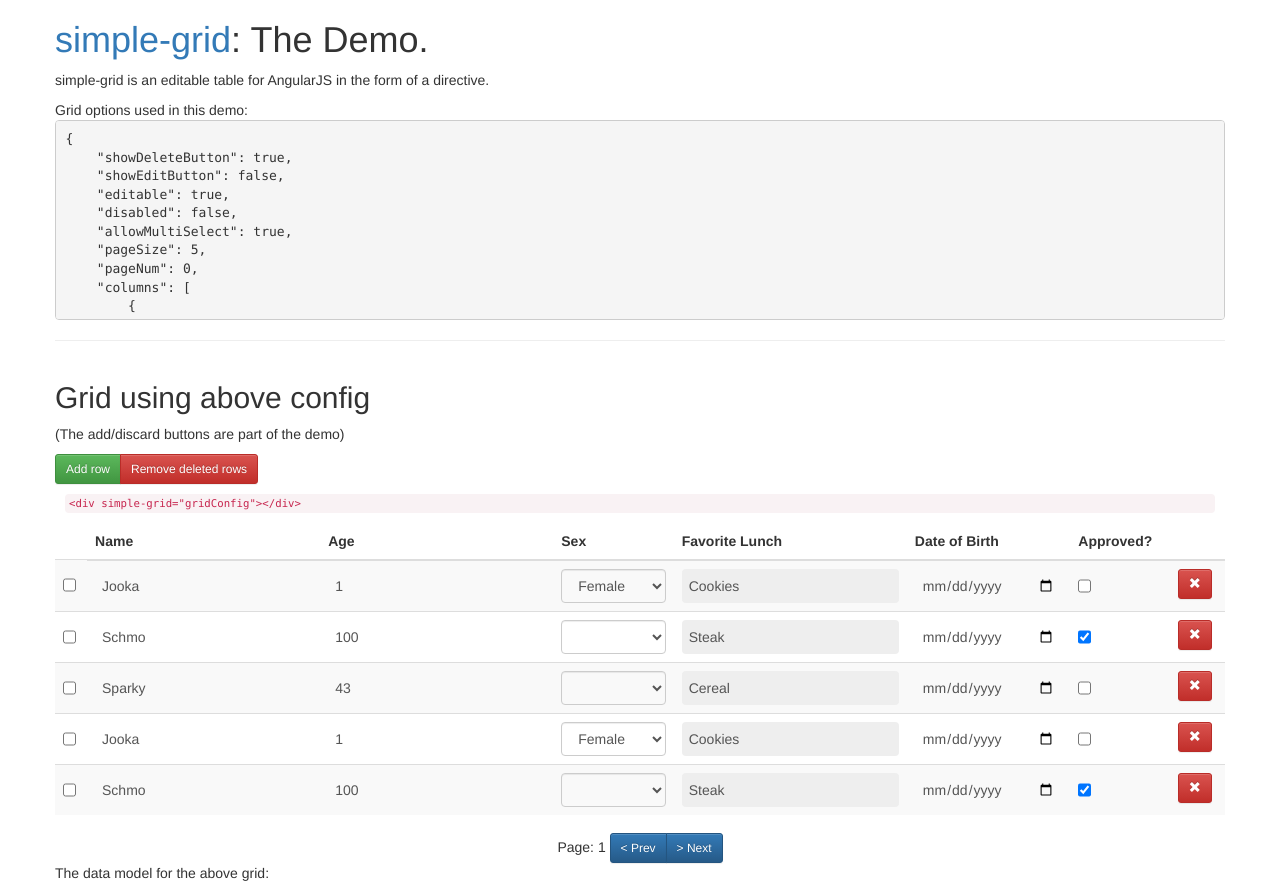
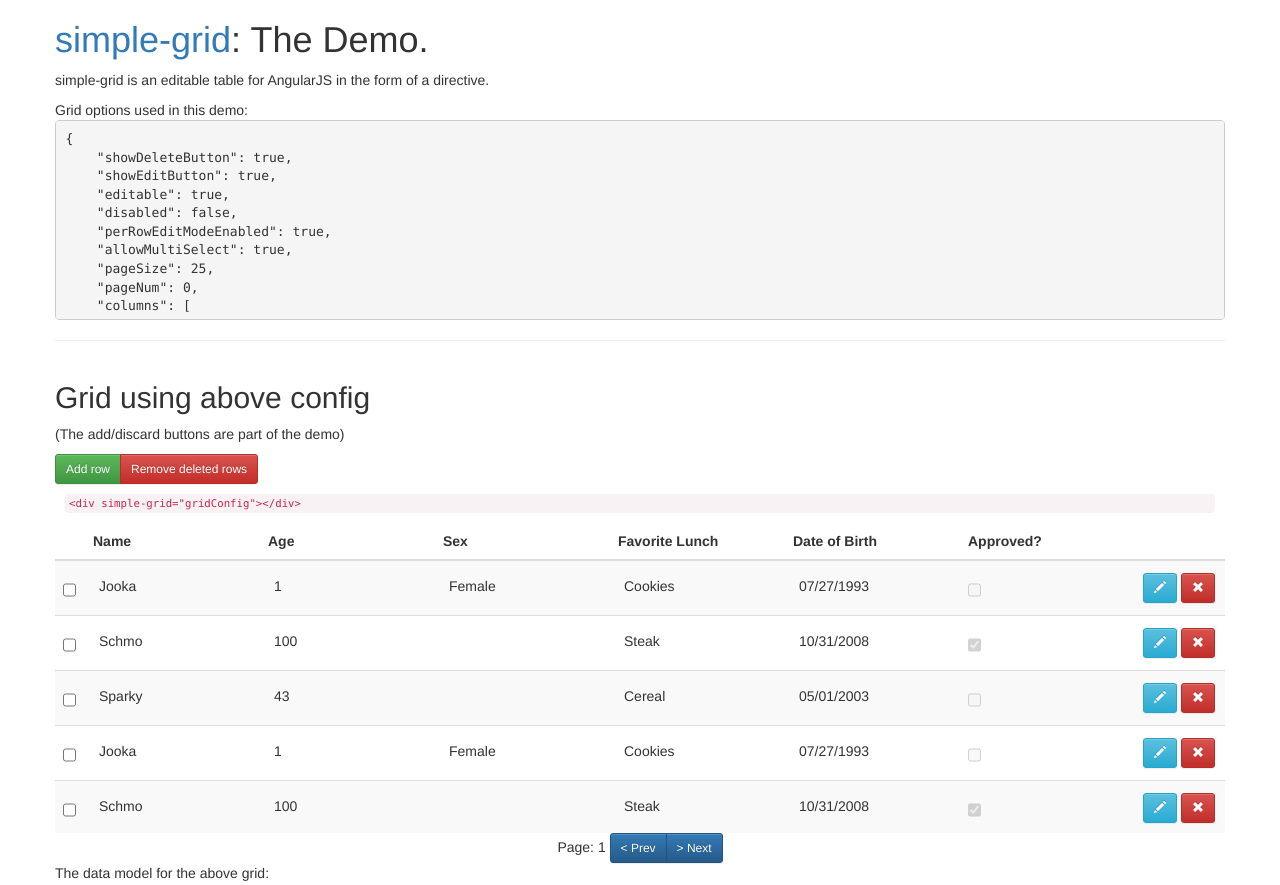
Before and after one commit to bdb-opensource/simple-grid, a website: page demo/index.html in a window 1280 px wide. Shown: the top 885 px of the page. Drawn offline with nearby package versions, Linux system fonts and the light colour scheme.

Commit message:
Add per-row edit mode

```diff
--- a/demo/app.js
+++ b/demo/app.js
@@ -17,7 +17,7 @@
             $scope.gridConfig = {
                 options: {
                     showDeleteButton: true,
-                    showEditButton: false,
+                    showEditButton: true,
                     editRequested: function (row) { console.log('edit request:', row); },
                     rowDeleted: function (row) { console.log('deleted:', row); },
                     cellFocused: function (row, column) { console.log('focused:', row, column); },
@@ -26,8 +26,9 @@
                     //reverseOrder: false,
                     editable: true, // true is the default - set here manually to true to make it easier to bind to in the demo html
                     disabled: false,
+                    perRowEditModeEnabled: true,
                     allowMultiSelect: true,
-                    pageSize: 5,
+                    pageSize: 25,
                     pageNum: 0,
                     columns: [
                         {
--- a/demo/index.html
+++ b/demo/index.html
@@ -22,6 +22,9 @@
         }
         .grid-container table {
             margin: 0;
+        }
+        .simple-grid {
+            table-layout:fixed;
         }
     </style>
 </head>
--- a/src/simple-grid.css
+++ b/src/simple-grid.css
@@ -2,7 +2,16 @@ table.simple-grid > tbody > tr > td > select
 {
     background-color: transparent;
 }
-table.simple-grid > tbody > tr > td > input
+
+table.simple-grid > tbody > tr > td > span {
+    padding: 7px 6px;
+    vertical-align: middle;
+    height: 34px;
+    display: block;
+}
+
+table.simple-grid > tbody > tr.not-editable > td > input
+, table.simple-grid > tbody > tr.not-editable > td > span
 /*, table.simple-grid > tbody > tr > td > select */
 {
     margin: 0;
@@ -14,9 +23,23 @@ table.simple-grid > tbody > tr > td > input
     width: 100%;
 }
 
+td.sg-multi-select-cell, th.sg-multi-select-cell {
+    width: 30px;
+}
+td.sg-actions-cell, th.sg-actions-cell {
+    width: 90px;
+}
+
+.table.simple-grid >tbody > tr.editable > td {
+    padding-left: 0;
+    padding-right: 0;
+}
+
 table.simple-grid > tbody > tr > td > input[type="checkbox"]
 {
-    width: auto;
+   box-shadow: none;
+   vertical-align: middle;
+   width: auto;
 }
 
 table.simple-grid > tbody > tr > td > input.ng-invalid,
@@ -53,7 +76,12 @@ table.simple-grid > tbody > tr.deleted > td
     color: #888;
     text-decoration: line-through;
 }
-td.sg-actions-cell .btn {
+table.simple-grid > tbody > tr > td.sg-actions-cell
+, table.simple-grid > tbody > tr > td.sg-actions-cell .btn
+, .table.simple-grid > tbody > tr > td.sg-actions-cell
+, .table.simple-grid > tbody > tr > td.sg-actions-cell .btn
+{
+    vertical-align: middle;
     text-decoration: none;
     color: white;
 }
--- a/src/simple-grid.html
+++ b/src/simple-grid.html
@@ -1,9 +1,9 @@
 <table class="table table-striped simple-grid">
     <thead>
     <tr>
-        <td ng-if="simpleGrid.options.allowMultiSelect">&nbsp;</td>
+        <th ng-if="simpleGrid.options.allowMultiSelect" class="sg-multi-select-cell">&nbsp;</th>
         <th ng-repeat="column in simpleGrid.options.columns">{{column.$title}}</th>
-        <th ng-if="simpleGrid.options.showDeleteButton"></th>
+        <th ng-if="simpleGrid.options.showDeleteButton" class="sg-actions-cell"></th>
     </tr>
     </thead>
     <tbody>
@@ -15,9 +15,15 @@
         ng-click="setFocusedRow(row)"
         ng-form="{{formName($index)}}"
         id="{{formName($index)}}"
-        ng-class="{deleted: row.$deleted, added: row.$added, selected: row.$selected, focused: row.$focused}">
+        ng-class="{ deleted: row.$deleted,
+                    added: row.$added,
+                    selected: row.$selected,
+                    focused: row.$focused,
+                    editable: row.$editable || !simpleGrid.options.perRowEditModeEnabled
+                    not-editable: !row.$editable && simpleGrid.options.perRowEditModeEnabled
+                  }">
 
-        <td ng-if="simpleGrid.options.allowMultiSelect">
+        <td ng-if="simpleGrid.options.allowMultiSelect" class="sg-multi-select-cell">
             <input class="form-control sg-column--1"
                    type="checkbox"
                    ng-disabled="row.$deleted"
@@ -27,7 +33,8 @@
                    style="cursor:pointer;"
                    ng-keydown="keydown($event, rowIndex, -1)"/>
         </td>
-        <td ng-if="!gridIsEditable" ng-repeat="column in simpleGrid.options.columns"
+        <td ng-if="!gridIsEditable || (simpleGrid.options.perRowEditModeEnabled && !row.$editable)"
+            ng-repeat="column in simpleGrid.options.columns"
             class="sg-data-cell"
             ng-switch="column.inputType">
             <!-- non-editable checkbox -->
@@ -35,13 +42,14 @@
                    type="checkbox"
                    ng-checked="row[column.field]"
                    disabled="disabled"
+                   class="form-control"
                     />
             <span ng-switch-default="">
                 {{getCellText(row, column)}}
             </span>
         </td>
 
-        <td ng-if="gridIsEditable"
+        <td ng-if="gridIsEditable && (!simpleGrid.options.perRowEditModeEnabled || row.$editable)"
             ng-repeat="column in simpleGrid.options.columns"
             ng-init="columnIndex = $index"
             class="sg-data-cell"
@@ -125,22 +133,24 @@
         </td>
 
         <td ng-if="simpleGrid.options.showDeleteButton || simpleGrid.options.showEditButton" class="sg-actions-cell">
-            <button type="button" class="btn btn-sm btn-small sg-column-{{simpleGrid.options.columns.length}}"
+            <button type="submit" class="btn btn-sm btn-small sg-column-{{simpleGrid.options.columns.length}}"
                     ng-if="simpleGrid.options.showEditButton"
                     ng-click="editRequested(row)"
                     ng-focus="cellFocused(row, null)"
                     ng-blur="cellBlurred(row, null)"
                     ng-keydown="keydown($event, rowIndex, simpleGrid.options.columns.length)"
                     ng-disabled="(row.$deleted || simpleGrid.options.disabled)"
+                    ng-class="{'btn-info': !row.$editable, 'btn-success': row.$editable}"
                     >
-                <i class="glyphicon glyphicon-pencil icon-pencil"></i></button>
+                <i class="glyphicon"
+                   ng-class="{'glyphicon-pencil icon-pencil': !row.$editable, 'glyphicon-ok icon-ok': row.$editable}"></i></button>
             <button type="button"
-                    class="btn btn-sm btn-small sg-column-{{simpleGrid.options.columns.length}}"
+                    class="btn btn-sm btn-small sg-column-{{simpleGrid.options.columns.length+2}}"
                     ng-if="simpleGrid.options.showDeleteButton"
                     ng-click="toggleDeleted(row)"
                     ng-focus="cellFocused(row, null)"
                     ng-blur="cellBlurred(row, null)"
-                    ng-keydown="keydown($event, rowIndex, simpleGrid.options.columns.length)"
+                    ng-keydown="keydown($event, rowIndex, simpleGrid.options.columns.length+2)"
                     ng-disabled="simpleGrid.options.disabled"
                     ng-class="{'btn-danger': !row.$deleted, 'btn-warning': row.$deleted}"
                     >
--- a/src/simple-grid.js
+++ b/src/simple-grid.js
@@ -11,6 +11,14 @@
                 },
 
                 link: function (scope, elem, attrs) {
+
+                    function isEditable(editable) {
+                        $log.debug('isEditable');
+                        if (angular.isUndefined(editable)) {
+                            return true; // editable by default
+                        }
+                        return editable || false;
+                    }
 
                     function initialize() {
                         scope.gridNum = gridNum;
@@ -29,7 +37,7 @@
                         scope.$watch('simpleGrid.options.pageNum', scope.updatePage);
 
                         scope.$watch('simpleGrid.options.editable', function (editable) {
-                            scope.gridIsEditable = scope.isEditable(editable);
+                            scope.gridIsEditable = isEditable(editable);
                         });
 
                         scope.$watch('simpleGrid.options.columns', function (newVal) {
@@ -61,14 +69,6 @@
                         }
                     };
 
-                    scope.isEditable = function (editable) {
-                        $log.debug('isEditable');
-                        if (angular.isUndefined(editable)) {
-                            return true; // editable by default
-                        }
-                        return editable || false;
-                    };
-
                     scope.capitalize = function (str) {
                         $log.debug('capitalize');
                         if (!str) {
@@ -85,6 +85,9 @@
                     };
 
                     scope.editRequested = function (row) {
+                        if (scope.simpleGrid.options.perRowEditModeEnabled) {
+                            row.$editable = !(row.$editable || false);
+                        }
                         if (scope.simpleGrid.options.editRequested) {
                             scope.simpleGrid.options.editRequested(row);
                         }
```
